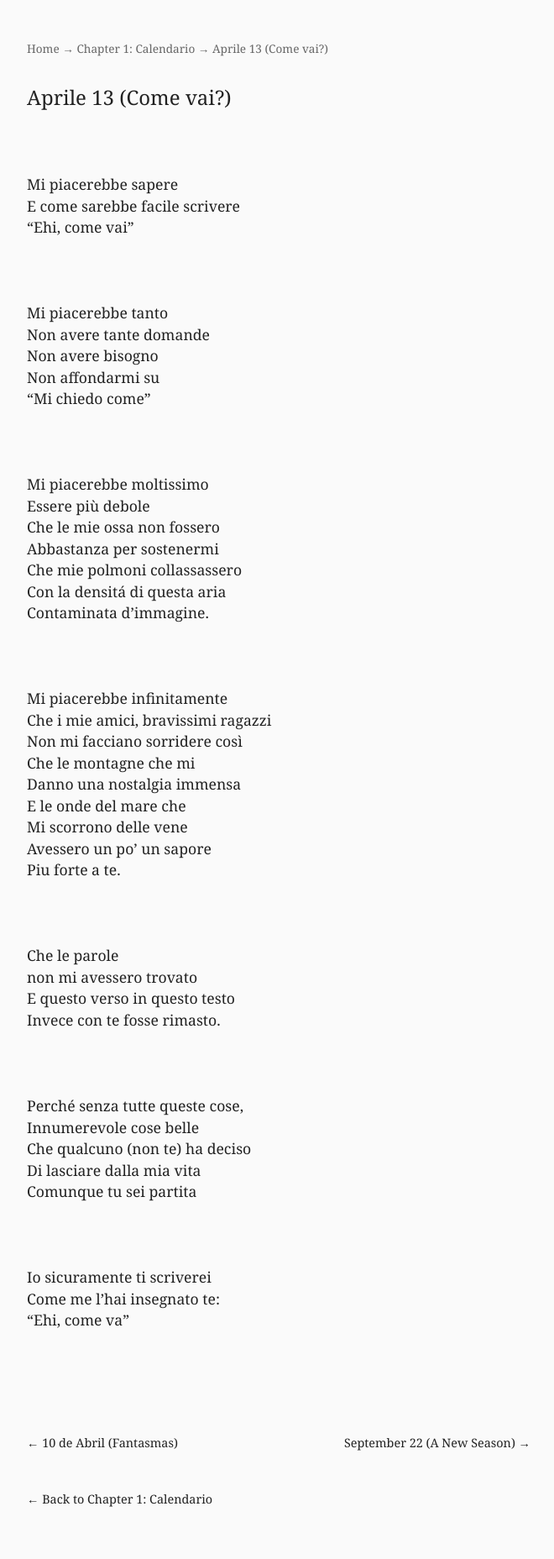
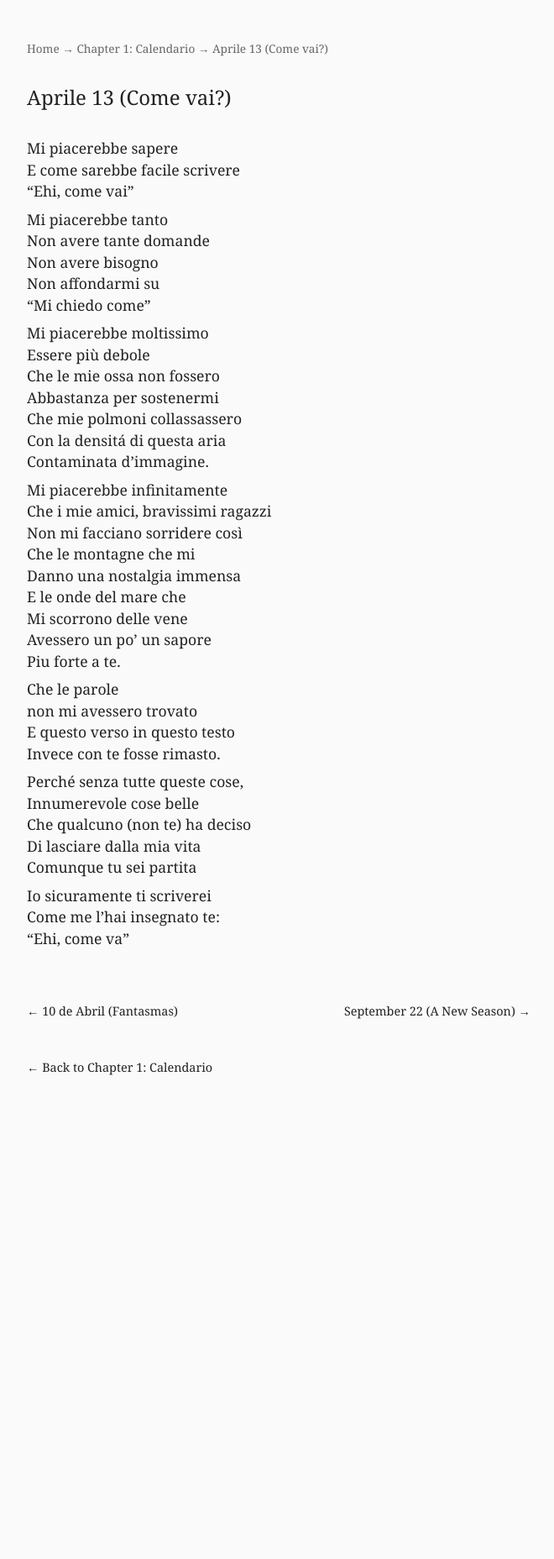
Before and after one commit to thedancingneutrino/thedancingneutrino.github.io, a Jekyll site: the page built from poems/Aprile13.md, in a window 1280 px wide. Shown: the whole page at 84% size, without its empty margins (308-968 px from the left). Built offline with Jekyll 4.4.1, drawn with Linux system fonts in a browser that asks for light colours; after the commit the page ends 1342 px from its top, so only the background shows below that.

Commit message:
Update style.css

```diff
--- a/assets/style.css
+++ b/assets/style.css
@@ -17,13 +17,13 @@ h1 {
 }
 
 .poem-content {
-  white-space: pre-line;
   font-size: 1.1rem;
   line-height: 1.45;
 }
 
 .poem-content p {
-  margin-bottom: 0.5rem;
+  white-space: pre-line;
+  margin: 0 0 0.5rem 0;
 }
 
 .poem-blurb {
```
